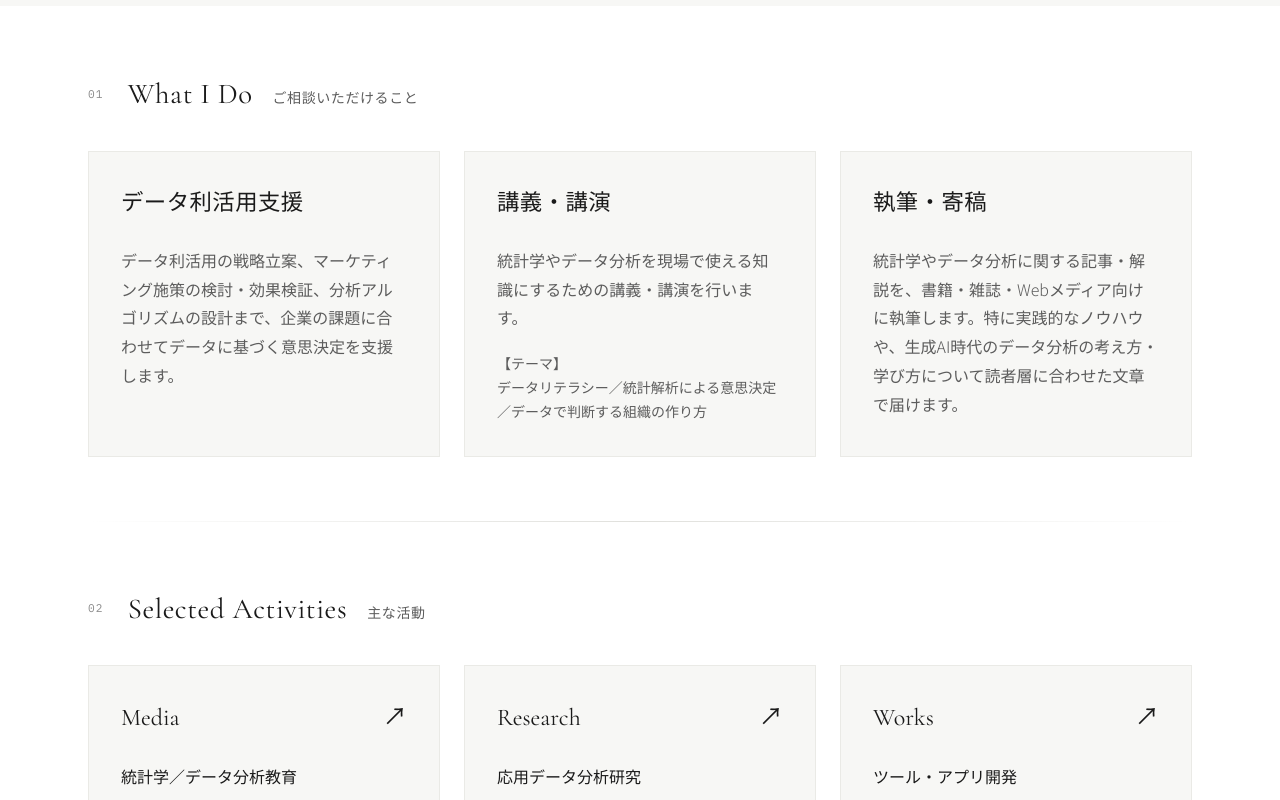
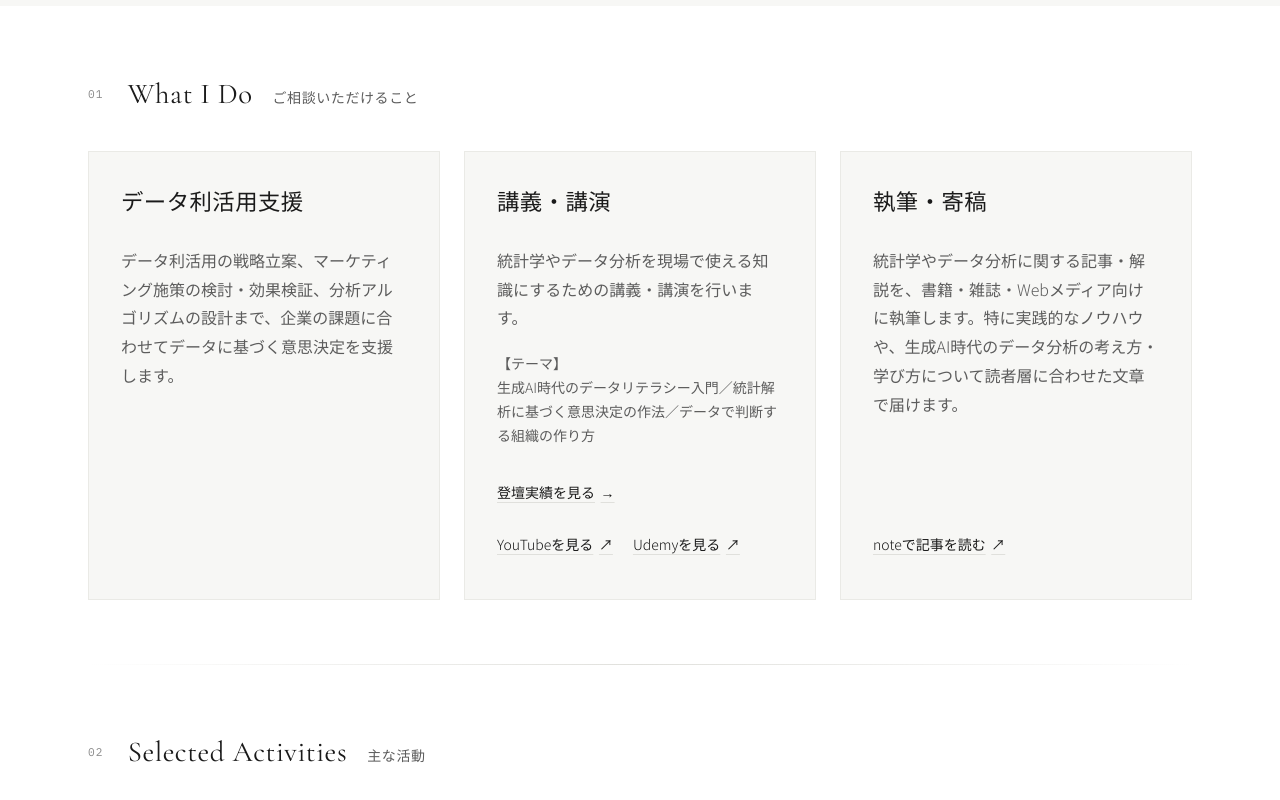
Before and after one commit to t-24maki/portfolio, a Next.js app: page / in a window 1280 px wide. Shown: the part 663-1463 px from the top of the page. Built offline with nearby package versions, Linux system fonts and the light colour scheme.

Commit message:
講義・執筆への導線追加と講演テーマ・説明文を更新

```diff
--- a/pages/index.js
+++ b/pages/index.js
@@ -101,11 +101,19 @@ export default function Home() {
               <article className="service-card" id="training">
                 <h3 className="service-title">講義・講演</h3>
                 <p className="service-description">統計学やデータ分析を現場で使える知識にするための講義・講演を行います。</p>
-                <p className="service-topics">【テーマ】<br />データリテラシー／統計解析による意思決定／データで判断する組織の作り方</p>
+                <p className="service-topics">【テーマ】<br />生成AI時代のデータリテラシー入門／統計解析に基づく意思決定の作法／データで判断する組織の作り方</p>
+                <div className="service-links" aria-label="講義・講演の実績とコンテンツ">
+                  <Link href="/media/#talks" className="service-link service-link-primary">登壇実績を見る <span aria-hidden="true">→</span></Link>
+                  <a href="https://www.youtube.com/@nishimaki/" className="service-link" target="_blank" rel="noopener noreferrer">YouTubeを見る <span aria-hidden="true">↗</span></a>
+                  <a href="https://www.udemy.com/course/excel_data/?referralCode=1E852BD09A70231F82FD" className="service-link" target="_blank" rel="noopener noreferrer">Udemyを見る <span aria-hidden="true">↗</span></a>
+                </div>
               </article>
               <article className="service-card" id="writing">
                 <h3 className="service-title">執筆・寄稿</h3>
                 <p className="service-description">統計学やデータ分析に関する記事・解説を、書籍・雑誌・Webメディア向けに執筆します。特に実践的なノウハウや、生成AI時代のデータ分析の考え方・学び方について読者層に合わせた文章で届けます。</p>
+                <div className="service-links" aria-label="執筆した記事">
+                  <a href="https://note.com/tnishimaki" className="service-link" target="_blank" rel="noopener noreferrer">noteで記事を読む <span aria-hidden="true">↗</span></a>
+                </div>
               </article>
             </div>
           </div>
--- a/pages/tools/sample-size/index.js
+++ b/pages/tools/sample-size/index.js
@@ -263,7 +263,7 @@ export default function SampleSizeCalculator() {
                   社内アンケート調査などでデータを収集する際に何人からデータを集めれば充分な量になるのでしょう。
                 </p>
                 <p>
-                  例えば10,000人の会社で100人からしか回答を集めなかった（集まらなかった）場合、その集計結果を「全社員の傾向」と見てしまうのは流石にマズそうです。では、何人から回答があったら、「全社員の傾向」と考えても差し支えないのでしょうか。
+                  例えば10,000人の会社で30人からしか回答を集めなかった（集まらなかった）場合、その集計結果を「全社員の傾向」と見てしまうのは流石にマズそうです。では、何人から回答があったら、「全社員の傾向」と考えても差し支えないのでしょうか。
                 </p>
                 <p>
                   これには「許容誤差」「信頼度」「回答比率」を決めれば、統計学的に計算することができます。
--- a/styles/globals.css
+++ b/styles/globals.css
@@ -120,6 +120,8 @@ body {
   grid-template-columns: repeat(auto-fit, minmax(280px, 1fr));
 }
 .about-page .service-card {
+  display: flex;
+  flex-direction: column;
   min-width: 0;
   padding: 2rem;
 }
@@ -133,6 +135,30 @@ body {
 .service-topics {
   color: var(--color-text-secondary);
   font-size: 0.875rem;
+}
+.service-links {
+  display: flex;
+  flex-wrap: wrap;
+  gap: 0.5rem 1.25rem;
+  margin-top: auto;
+  padding-top: 1.5rem;
+}
+.service-link {
+  display: inline-flex;
+  align-items: center;
+  gap: 0.35rem;
+  min-height: 2.75rem;
+  font-size: 0.875rem;
+  color: var(--color-text-primary);
+  text-decoration: underline;
+  text-decoration-color: var(--color-border);
+  text-underline-offset: 0.3em;
+}
+.service-link:hover {
+  text-decoration-color: currentColor;
+}
+.service-link-primary {
+  flex-basis: 100%;
 }
 .section-subtitle {
   display: inline-block;
```
